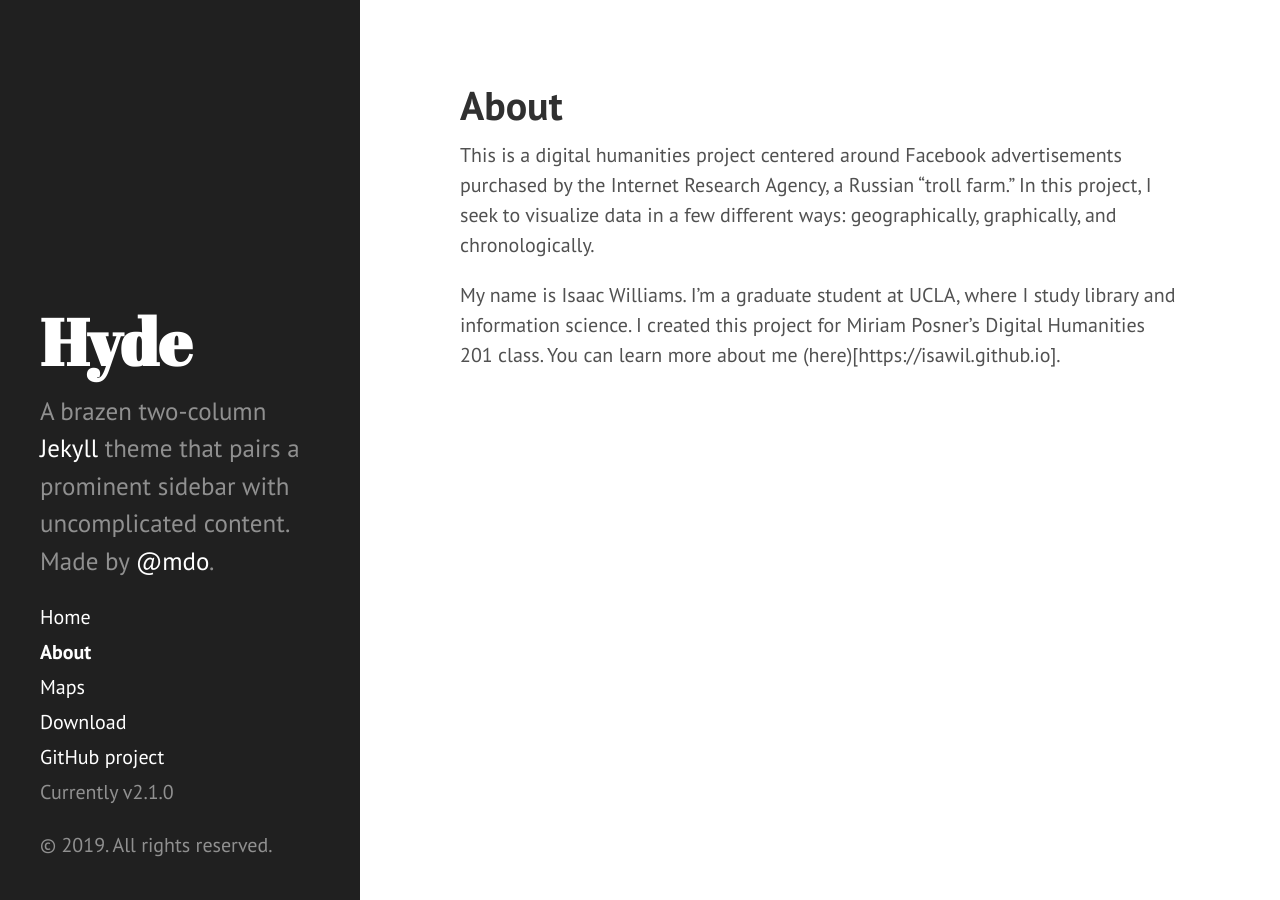
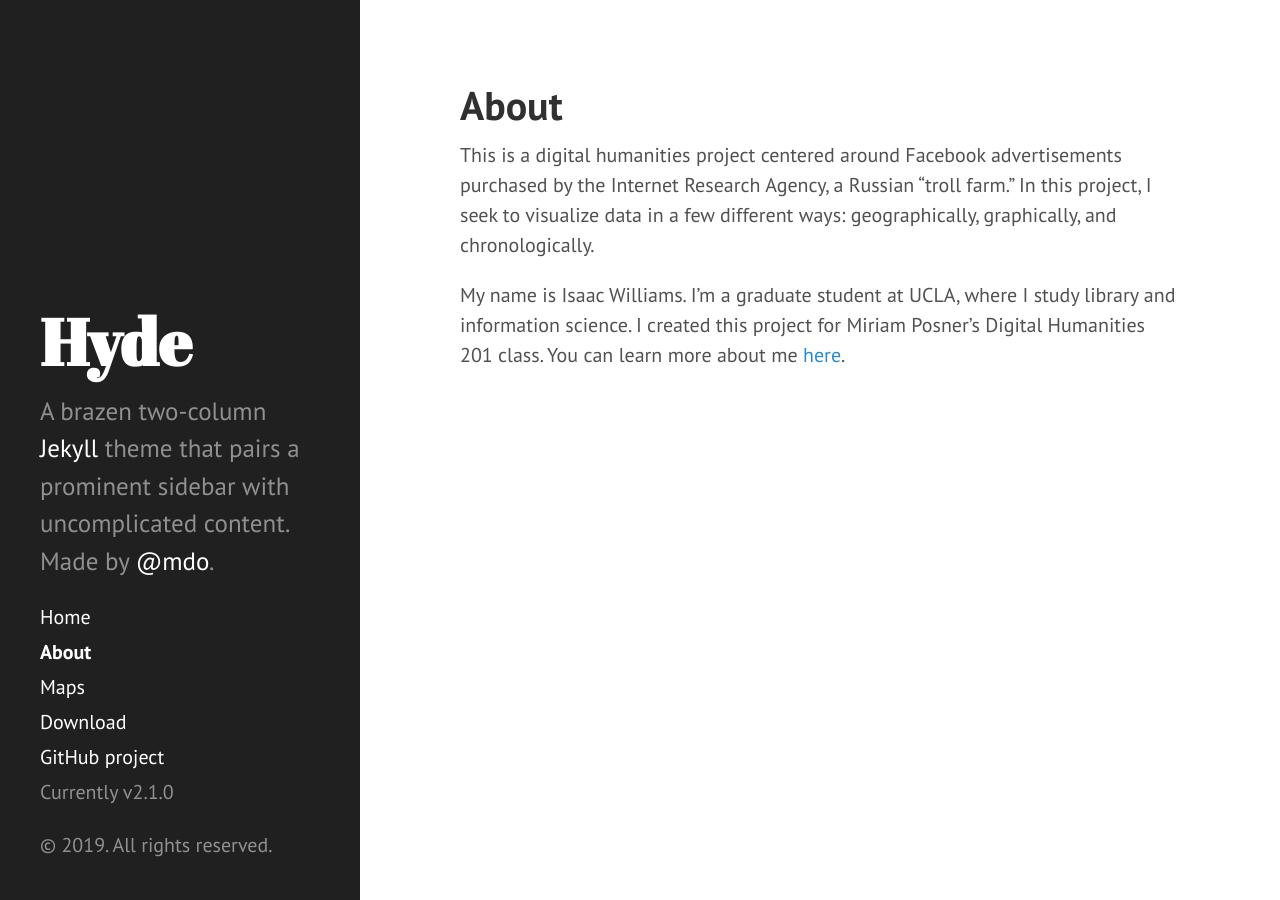
Before and after one commit to isawil/russian-ads, a Jekyll site: the page built from about.md, in a window 1280 px wide. Built offline with Jekyll 4.4.1, drawn with Linux system fonts in a browser that asks for light colours.

Commit message:
Update about.md

```diff
--- a/about.md
+++ b/about.md
@@ -5,4 +5,4 @@ title: About
 
 This is a digital humanities project centered around Facebook advertisements purchased by the Internet Research Agency, a Russian "troll farm." In this project, I seek to visualize data in a few different ways: geographically, graphically, and chronologically.
 
-My name is Isaac Williams. I'm a graduate student at UCLA, where I study library and information science. I created this project for Miriam Posner's Digital Humanities 201 class. You can learn more about me (here)[https://isawil.github.io].
+My name is Isaac Williams. I'm a graduate student at UCLA, where I study library and information science. I created this project for Miriam Posner's Digital Humanities 201 class. You can learn more about me [here](https://isawil.github.io).
```
